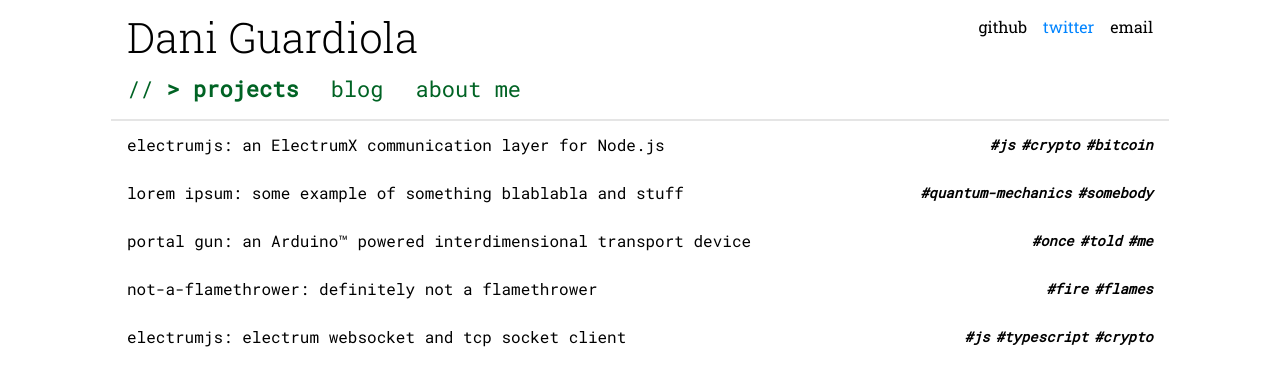
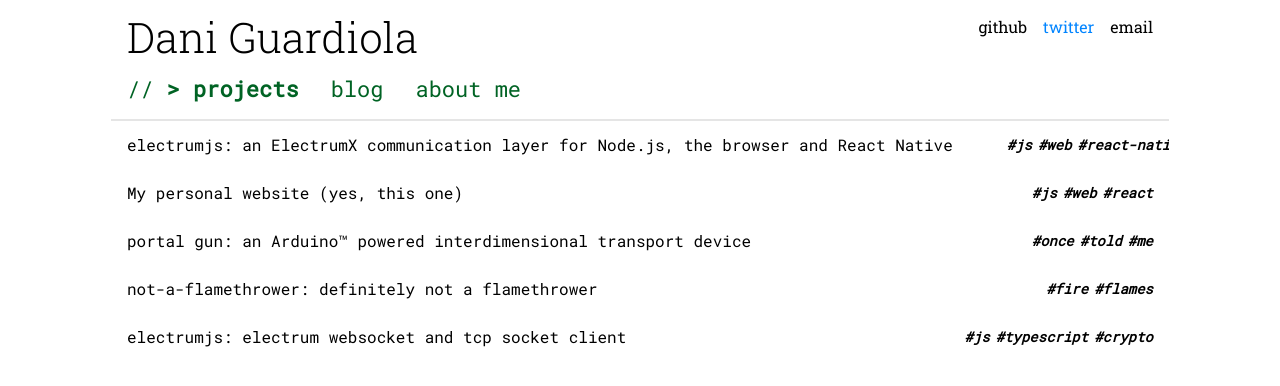
Before and after one commit to DaniGuardiola/daniguardio.la, a React (Create React App) app: page / in a window 1280 px wide. Shown: the top 386 px of the page. Built offline with nearby package versions, Linux system fonts and the light colour scheme.

Commit message:
just in case

```diff
--- a/src/data/projects.js
+++ b/src/data/projects.js
@@ -1,11 +1,11 @@
 export default [{
   key: 'project/electrumjs',
-  title: 'electrumjs: an ElectrumX communication layer for Node.js',
-  tags: ['js', 'crypto', 'bitcoin']
+  title: 'electrumjs: an ElectrumX communication layer for Node.js, the browser and React Native',
+  tags: ['js', 'web', 'react-native', 'crypto', 'bitcoin']
 }, {
-  key: 'project/test2',
-  title: 'lorem ipsum: some example of something blablabla and stuff',
-  tags: ['quantum-mechanics', 'somebody']
+  key: 'project/daniguardiola-me',
+  title: 'My personal website (yes, this one)',
+  tags: ['js', 'web', 'react']
 }, {
   key: 'project/test3',
   title: 'portal gun: an Arduino™ powered interdimensional transport device',
```
Also changed, not shown: public/data-404.md (+2 -0 lines), public/data-project/daniguardiola-me.md (added, +18 -0 lines).
